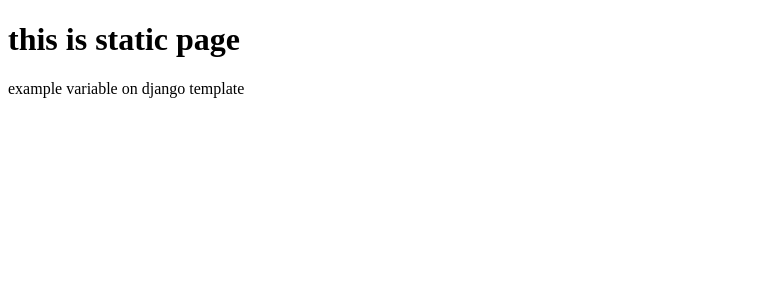
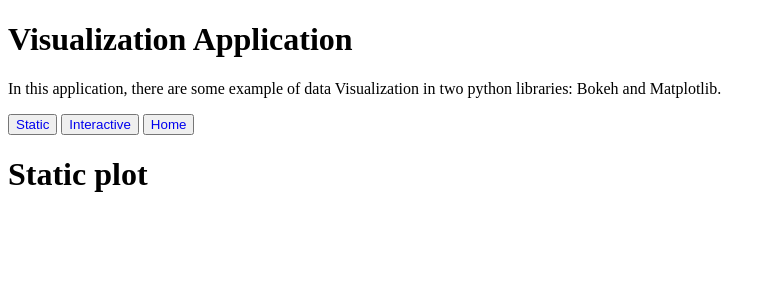
Before and after one commit to vandungdo/django-data-visualization, a Django app: page /visualization/static in a window 1280 px wide. Shown: the top 300 px of the page, without its empty margins (0-776 px from the left). Run offline with Django 3.2, Linux system fonts and the light colour scheme.

Commit message:
add relative urls

```diff
--- a/data_visualization_project/project/settings.py
+++ b/data_visualization_project/project/settings.py
@@ -15,6 +15,7 @@
 # Build paths inside the project like this: BASE_DIR / 'subdir'.
 BASE_DIR = Path(__file__).resolve().parent.parent
 TEMPLATES_DIR = os.path.join(BASE_DIR,'templates')
+STATIC_DIR = os.path.join(BASE_DIR,'static')
 
 # Quick-start development settings - unsuitable for production
 # See https://docs.djangoproject.com/en/3.1/howto/deployment/checklist/
@@ -119,3 +120,6 @@
 # https://docs.djangoproject.com/en/3.1/howto/static-files/
 
 STATIC_URL = '/static/'
+STATICFILES_DIRS = [
+    STATIC_DIR,
+]
--- a/data_visualization_project/project/urls.py
+++ b/data_visualization_project/project/urls.py
@@ -19,5 +19,6 @@
 
 urlpatterns = [
     path('admin/', admin.site.urls),
+    path('', views.index,name="index"),
     path('visualization/', include('visualization_app.urls')),
 ]
--- /dev/null
+++ b/data_visualization_project/static/style.css
@@ -0,0 +1,4 @@
+img {
+    max-width: 100%;
+    height: auto;
+}
--- /dev/null
+++ b/data_visualization_project/templates/index.html
@@ -0,0 +1,21 @@
+<!DOCTYPE html>
+{% load static %}
+<html lang="en">
+<head>
+    <meta charset="UTF-8">
+    <meta name="viewport" content="width=device-width, initial-scale=1.0">
+    <title>Visualization App</title>
+    <link rel="stylesheet" href="static/style.css">
+</head>
+<body>
+    <h1>Visualization Application</h1>
+    <p>In this application, there are some example of data Visualization in two python libraries: Bokeh and Matplotlib.</p>
+    <button><a href="{% url 'visualization_app:static' %}" style="text-decoration: none;">Static</a></button>
+    <button><a href="{% url 'visualization_app:interactive' %}" style="text-decoration: none;">Interactive</a></button>
+    <button><a href="{% url 'index' %}" style="text-decoration: none;">Home</a></button>
+    {% block content%}
+    {% endblock %}
+    <!-- <img src="{% static "images/data-Visualisation-2-1.jpg" %}" alt=""> -->
+
+</body>
+</html>
--- a/data_visualization_project/templates/visualization/interactive.html
+++ b/data_visualization_project/templates/visualization/interactive.html
@@ -0,0 +1,4 @@
+{% extends "index.html" %}
+{% block content %}
+<h1>Interactive plot</h1>
+{% endblock %}
--- a/data_visualization_project/templates/visualization/static.html
+++ b/data_visualization_project/templates/visualization/static.html
@@ -1,12 +1,4 @@
-<!DOCTYPE html>
-<html lang="en">
-<head>
-    <meta charset="UTF-8">
-    <meta name="viewport" content="width=device-width, initial-scale=1.0">
-    <title>Document</title>
-</head>
-<body>
-    <h1>this is static page</h1>
-    {{example}}
-</body>
-</html>
+{% extends "index.html" %}
+{% block content %}
+<h1>Static plot</h1>
+{% endblock %}
--- a/data_visualization_project/visualization_app/urls.py
+++ b/data_visualization_project/visualization_app/urls.py
@@ -1,9 +1,11 @@
 from django.urls import include, path
 from visualization_app import views
 
+
+app_name = 'visualization_app'
+
 urlpatterns = [
-    path('', views.index),
-    path('interactive', views.interactive_plot),
-    path('static', views.static_plot)
+    path('interactive', views.interactive_plot, name="interactive"),
+    path('static', views.static_plot, name="static")
 
 ]
--- a/data_visualization_project/visualization_app/views.py
+++ b/data_visualization_project/visualization_app/views.py
@@ -4,7 +4,7 @@
 # Create your views here.
 
 def index(request):
-    return HttpResponse('hello')
+    return render(request, 'index.html')
 
 def interactive_plot(request):
 
```
Also changed, not shown: data_visualization_project/static/images/data-Visualisation-2-1.jpg (added).
